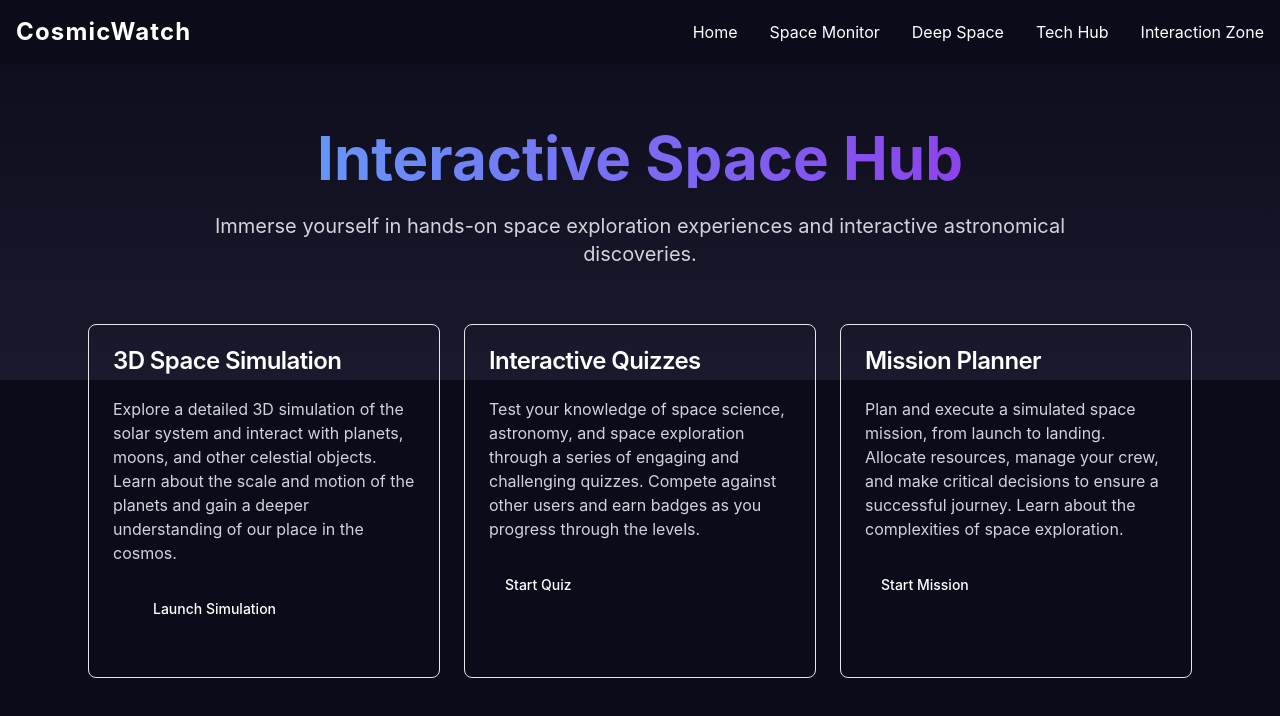
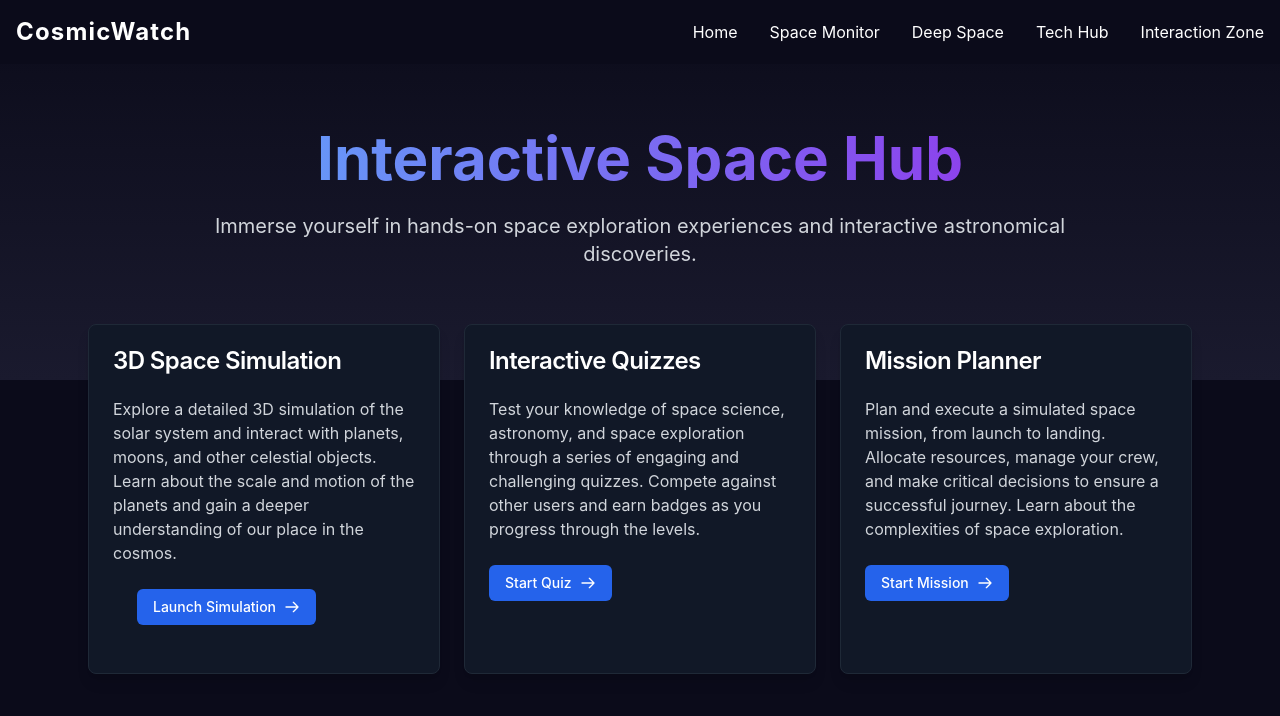
Before and after one commit to ramachandraa-ps/cosmic-watch, a React (Create React App) app: page /interaction-zone in a window 1280 px wide. Shown: the top 716 px of the page. Built offline with nearby package versions, Linux system fonts and the light colour scheme.

Commit message:
Button styles changed in interaction zone

```diff
--- a/src/pages/InteractionZonePage.tsx
+++ b/src/pages/InteractionZonePage.tsx
@@ -3,10 +3,10 @@ import Header from '../components/Header';
 import { useNavigate } from 'react-router-dom';
 
 const InteractionZone = () => {
-  const navigate = useNavigate();  // Add this hook
+  const navigate = useNavigate();
 
   const handleQuizStart = () => {
-    navigate('/quiz');  // This will navigate to the quiz page
+    navigate('/quiz');
   };
 
   return (
@@ -28,7 +28,8 @@ const InteractionZone = () => {
       {/* Cards Section */}
       <div className="max-w-6xl mx-auto p-6 space-y-6 relative -mt-20">
         <div className="grid grid-cols-1 md:grid-cols-3 gap-6">
-          <div className="rounded-lg border bg-card text-card-foreground shadow-sm">
+          {/* 3D Space Simulation Card */}
+          <div className="rounded-lg border border-gray-800 hover:border-blue-500 bg-gray-900 text-white shadow-lg transition-all duration-300">
             <div className="flex flex-col space-y-1.5 p-6">
               <h3 className="text-2xl font-semibold leading-none tracking-tight">3D Space Simulation</h3>
             </div>
@@ -41,16 +42,30 @@ const InteractionZone = () => {
               </p>
               <div className="p-6 pt-0">
                 <button
-                  className="inline-flex items-center justify-center rounded-md text-sm font-medium ring-offset-background transition-colors focus-visible:outline-none focus-visible:ring-2 focus-visible:ring-ring focus-visible:ring-offset-2 disabled:pointer-events-none disabled:opacity-50 bg-primary text-primary-foreground hover:bg-primary/90 h-10 px-4 py-2"
+                  className="inline-flex items-center px-4 py-2 bg-blue-600 hover:bg-blue-700 rounded-md transition-colors duration-300 text-sm font-medium group"
                   onClick={() => console.log('Simulation launched')}
                 >
                   Launch Simulation
+                  <svg
+                    className="ml-2 w-4 h-4 group-hover:translate-x-1 transition-transform duration-300"
+                    fill="none"
+                    stroke="currentColor"
+                    viewBox="0 0 24 24"
+                  >
+                    <path
+                      strokeLinecap="round"
+                      strokeLinejoin="round"
+                      strokeWidth={2}
+                      d="M14 5l7 7m0 0l-7 7m7-7H3"
+                    />
+                  </svg>
                 </button>
               </div>
             </div>
           </div>
 
-          <div className="rounded-lg border bg-card text-card-foreground shadow-sm">
+          {/* Interactive Quizzes Card */}
+          <div className="rounded-lg border border-gray-800 hover:border-blue-500 bg-gray-900 text-white shadow-lg transition-all duration-300">
             <div className="flex flex-col space-y-1.5 p-6">
               <h3 className="text-2xl font-semibold leading-none tracking-tight">Interactive Quizzes</h3>
             </div>
@@ -62,15 +77,29 @@ const InteractionZone = () => {
                 through the levels.
               </p>
               <button
-                className="inline-flex items-center justify-center rounded-md text-sm font-medium ring-offset-background transition-colors focus-visible:outline-none focus-visible:ring-2 focus-visible:ring-ring focus-visible:ring-offset-2 disabled:pointer-events-none disabled:opacity-50 bg-primary text-primary-foreground hover:bg-primary/90 h-10 px-4 py-2"
+                className="inline-flex items-center px-4 py-2 bg-blue-600 hover:bg-blue-700 rounded-md transition-colors duration-300 text-sm font-medium group"
                 onClick={handleQuizStart}
               >
                 Start Quiz
+                <svg
+                  className="ml-2 w-4 h-4 group-hover:translate-x-1 transition-transform duration-300"
+                  fill="none"
+                  stroke="currentColor"
+                  viewBox="0 0 24 24"
+                >
+                  <path
+                    strokeLinecap="round"
+                    strokeLinejoin="round"
+                    strokeWidth={2}
+                    d="M14 5l7 7m0 0l-7 7m7-7H3"
+                  />
+                </svg>
               </button>
             </div>
           </div>
 
-          <div className="rounded-lg border bg-card text-card-foreground shadow-sm">
+          {/* Mission Planner Card */}
+          <div className="rounded-lg border border-gray-800 hover:border-blue-500 bg-gray-900 text-white shadow-lg transition-all duration-300">
             <div className="flex flex-col space-y-1.5 p-6">
               <h3 className="text-2xl font-semibold leading-none tracking-tight">Mission Planner</h3>
             </div>
@@ -82,10 +111,23 @@ const InteractionZone = () => {
                 complexities of space exploration.
               </p>
               <button
-                className="inline-flex items-center justify-center rounded-md text-sm font-medium ring-offset-background transition-colors focus-visible:outline-none focus-visible:ring-2 focus-visible:ring-ring focus-visible:ring-offset-2 disabled:pointer-events-none disabled:opacity-50 bg-primary text-primary-foreground hover:bg-primary/90 h-10 px-4 py-2"
+                className="inline-flex items-center px-4 py-2 bg-blue-600 hover:bg-blue-700 rounded-md transition-colors duration-300 text-sm font-medium group"
                 onClick={() => console.log('Mission started')}
               >
                 Start Mission
+                <svg
+                  className="ml-2 w-4 h-4 group-hover:translate-x-1 transition-transform duration-300"
+                  fill="none"
+                  stroke="currentColor"
+                  viewBox="0 0 24 24"
+                >
+                  <path
+                    strokeLinecap="round"
+                    strokeLinejoin="round"
+                    strokeWidth={2}
+                    d="M14 5l7 7m0 0l-7 7m7-7H3"
+                  />
+                </svg>
               </button>
             </div>
           </div>
```
